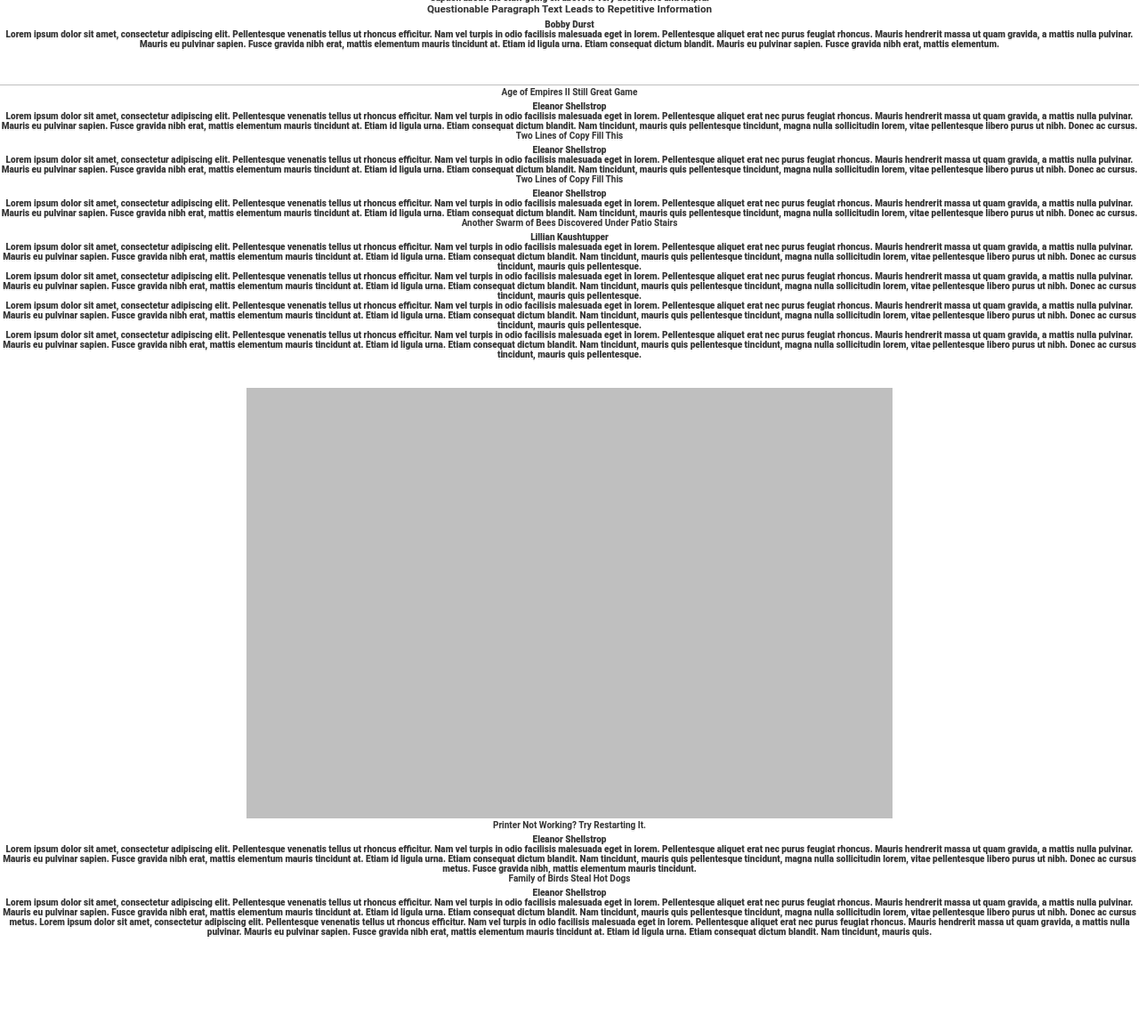
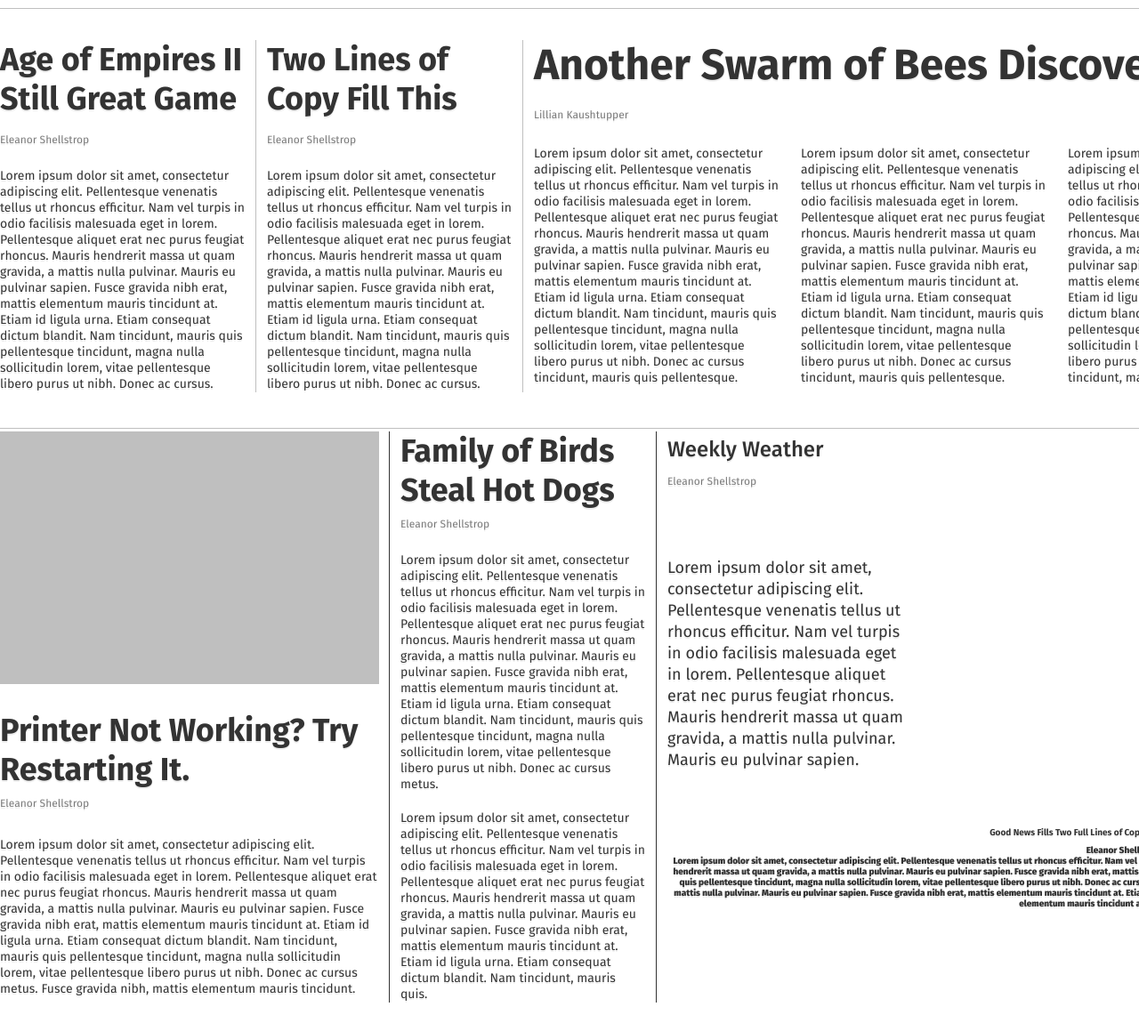
Before and after one commit to AntoXa32/CSS-Grid-Projects, a plain HTML site: page Type Study Buddy/index.html in a window 1280 px wide. Shown: the part 943-2102 px from the top of the page at 89% size. Before the commit the page ends 2028 px from the top, so only its background shows below. Drawn offline with Linux system fonts and the light colour scheme.

Commit message:
add oll sections

```diff
--- a/Type Study Buddy/index.html
+++ b/Type Study Buddy/index.html
@@ -4,6 +4,11 @@
 <head>
     <meta charset="UTF-8">
     <meta name="viewport" content="width=device-width, initial-scale=1.0">
+    <link rel="preconnect" href="https://fonts.googleapis.com">
+    <link rel="preconnect" href="https://fonts.gstatic.com" crossorigin>
+    <link
+        href="https://fonts.googleapis.com/css2?family=Fira+Sans:ital,wght@0,100;0,200;0,300;0,400;0,500;0,600;0,700;0,800;0,900;1,100;1,200;1,300;1,400;1,500;1,600;1,700;1,800;1,900&family=Roboto:ital,wght@0,100;0,300;0,400;0,500;0,700;0,900;1,100;1,300;1,400;1,500;1,700;1,900&display=swap"
+        rel="stylesheet">
     <link rel="stylesheet" href="./styles.css">
     <title>Type Study Buddy</title>
 </head>
@@ -29,18 +34,23 @@
         </div>
     </section>
     <section class="container">
+        <div class="cute">
+            <div class="cute-cats">
                 <div>
-            <div>
-                <h3>Cute Cats Kill with Kindness. Also Teeth and Claws.</h3>
-                <p>Joe Exotic</p>
+                    <h3 class="cute-cats-title">Cute Cats Kill with Kindness. Also Teeth and Claws.</h3>
+                    <p class="cute-cats-text">Joe Exotic</p>
                 </div>
-            <p>Lorem ipsum dolor sit amet, consectetur adipiscing elit. Pellentesque venenatis tellus ut rhoncus
+                <p class="cute-cats-caption">Lorem ipsum dolor sit amet, consectetur adipiscing elit. Pellentesque
+                    venenatis
+                    tellus ut rhoncus
                     efficitur. Nam vel
-                turpis in odio facilisis malesuada eget in lorem. Pellentesque aliquet erat nec purus feugiat rhoncus.
+                    turpis in odio facilisis malesuada eget in lorem. Pellentesque aliquet erat nec purus feugiat
+                    rhoncus.
                     Mauris hendrerit
                     massa ut quam gravida, a mattis nulla pulvinar. Mauris eu pulvinar sapien. Fusce gravida nibh erat,
                     mattis elementum
-                mauris tincidunt at. Etiam id ligula urna. Etiam consequat dictum blandit. Nam tincidunt, mauris quis
+                    mauris tincidunt at. Etiam id ligula urna. Etiam consequat dictum blandit. Nam tincidunt, mauris
+                    quis
                     pellentesque
                     tincidunt, magna nulla sollicitudin lorem, vitae pellentesque libero purus. Fusce gravida nibh erat,
                     mattis elementum
@@ -48,34 +58,40 @@
             </div>
             <div>
                 <img src="/img/Frame 5.png" alt="frame">
-            <p>Caption about the stuff going on above is very descriptive and helpful</p>
+                <p class="cute-cats-text">Caption about the stuff going on above is very descriptive and helpful</p>
             </div>
+            <div class="cute-cats">
                 <div>
-            <div>
-                <h3>Questionable Paragraph Text Leads to Repetitive Information</h3>
-                <p>Bobby Durst</p>
+                    <h3 class="cats-title">Questionable Paragraph Text Leads to Repetitive Information</h3>
+                    <p class="cute-cats-text">Bobby Durst</p>
                 </div>
-            <p>Lorem ipsum dolor sit amet, consectetur adipiscing elit. Pellentesque venenatis tellus ut rhoncus
+                <p class="cute-cats-caption">Lorem ipsum dolor sit amet, consectetur adipiscing elit. Pellentesque
+                    venenatis tellus ut rhoncus
                     efficitur. Nam vel
-                turpis in odio facilisis malesuada eget in lorem. Pellentesque aliquet erat nec purus feugiat rhoncus.
+                    turpis in odio facilisis malesuada eget in lorem. Pellentesque aliquet erat nec purus feugiat
+                    rhoncus.
                     Mauris hendrerit
                     massa ut quam gravida, a mattis nulla pulvinar. Mauris eu pulvinar sapien. Fusce gravida nibh erat,
                     mattis elementum
-                mauris tincidunt at. Etiam id ligula urna. Etiam consequat dictum blandit. Mauris eu pulvinar sapien.
+                    mauris tincidunt at. Etiam id ligula urna. Etiam consequat dictum blandit. Mauris eu pulvinar
+                    sapien.
                     Fusce gravida nibh
                     erat, mattis elementum.</p>
+            </div>
         </div>
         </div>
 
     </section>
     <img src="/img/Line 1.png" alt="line">
     <section class="container">
-        <div>
-            <ul>
-                <li>
-                    <h4>Age of Empires II Still Great Game</h4>
-                    <p>Eleanor Shellstrop</p>
-                    <p>Lorem ipsum dolor sit amet, consectetur adipiscing elit. Pellentesque venenatis tellus ut rhoncus
+        <div class="age">
+            <div class="age-container">
+                <div class="age-wrap">
+                    <h4 class="age-title">Age of Empires II Still Great Game</h4>
+                    <p class="cute-cats-text">Eleanor Shellstrop</p>
+                </div>
+                <p class="age-text">Lorem ipsum dolor sit amet, consectetur adipiscing elit. Pellentesque venenatis
+                    tellus ut rhoncus
                     efficitur. Nam vel
                     turpis in odio facilisis malesuada eget in lorem. Pellentesque aliquet erat nec purus feugiat
                     rhoncus. Mauris hendrerit
@@ -85,11 +101,16 @@
                     quis pellentesque
                     tincidunt, magna nulla sollicitudin lorem, vitae pellentesque libero purus ut nibh. Donec ac
                     cursus.</p>
-                </li>
-                <li>
-                    <h4>Two Lines of Copy Fill This</h4>
-                    <p>Eleanor Shellstrop</p>
-                    <p>Lorem ipsum dolor sit amet, consectetur adipiscing elit. Pellentesque venenatis tellus ut rhoncus
+
+            </div>
+
+            <div class="age-container">
+                <div class="age-wrap">
+                    <h4 class="age-title">Two Lines of Copy Fill This</h4>
+                    <p class="cute-cats-text">Eleanor Shellstrop</p>
+                </div>
+                <p class="age-text">Lorem ipsum dolor sit amet, consectetur adipiscing elit. Pellentesque venenatis
+                    tellus ut rhoncus
                     efficitur. Nam vel
                     turpis in odio facilisis malesuada eget in lorem. Pellentesque aliquet erat nec purus feugiat
                     rhoncus. Mauris hendrerit
@@ -99,29 +120,17 @@
                     quis pellentesque
                     tincidunt, magna nulla sollicitudin lorem, vitae pellentesque libero purus ut nibh. Donec ac
                     cursus.</p>
-                </li>
-                <li>
-                    <h4>Two Lines of Copy Fill This</h4>
-                    <p>Eleanor Shellstrop</p>
-                    <p>Lorem ipsum dolor sit amet, consectetur adipiscing elit. Pellentesque venenatis tellus ut rhoncus
-                        efficitur. Nam vel
-                        turpis in odio facilisis malesuada eget in lorem. Pellentesque aliquet erat nec purus feugiat
-                        rhoncus. Mauris hendrerit
-                        massa ut quam gravida, a mattis nulla pulvinar. Mauris eu pulvinar sapien. Fusce gravida nibh
-                        erat, mattis elementum
-                        mauris tincidunt at. Etiam id ligula urna. Etiam consequat dictum blandit. Nam tincidunt, mauris
-                        quis pellentesque
-                        tincidunt, magna nulla sollicitudin lorem, vitae pellentesque libero purus ut nibh. Donec ac
-                        cursus.</p>
-                </li>
-                <li>
+            </div>
+
+            <div class="bees-container">
+                <div class="age-wrap">
+                    <h4 class="cats-title">Another Swarm of Bees Discovered Under Patio Stairs</h4>
+                    <p class="cute-cats-text">Lillian Kaushtupper</p>
+                </div>
+                <div class="swarm-container">
                     <div>
-                        <h4>Another Swarm of Bees Discovered Under Patio Stairs</h4>
-                        <p>Lillian Kaushtupper</p>
-                    </div>
-                    <ul>
-                        <li>
-                            <p>Lorem ipsum dolor sit amet, consectetur adipiscing elit. Pellentesque venenatis tellus ut
+                        <p class="age-text">Lorem ipsum dolor sit amet, consectetur adipiscing elit. Pellentesque
+                            venenatis tellus ut
                             rhoncus efficitur. Nam vel
                             turpis in odio facilisis malesuada eget in lorem. Pellentesque aliquet erat nec purus
                             feugiat rhoncus. Mauris hendrerit
@@ -132,9 +141,10 @@
                             tincidunt, magna nulla sollicitudin lorem, vitae pellentesque libero purus ut nibh.
                             Donec ac cursus tincidunt, mauris
                             quis pellentesque.</p>
-                        </li>
-                        <li>
-                            <p>Lorem ipsum dolor sit amet, consectetur adipiscing elit. Pellentesque venenatis tellus ut
+                    </div>
+                    <div>
+                        <p class="age-text">Lorem ipsum dolor sit amet, consectetur adipiscing elit. Pellentesque
+                            venenatis tellus ut
                             rhoncus efficitur. Nam vel
                             turpis in odio facilisis malesuada eget in lorem. Pellentesque aliquet erat nec purus
                             feugiat rhoncus. Mauris hendrerit
@@ -145,9 +155,10 @@
                             tincidunt, magna nulla sollicitudin lorem, vitae pellentesque libero purus ut nibh.
                             Donec ac cursus tincidunt, mauris
                             quis pellentesque.</p>
-                        </li>
-                        <li>
-                            <p>Lorem ipsum dolor sit amet, consectetur adipiscing elit. Pellentesque venenatis tellus ut
+                    </div>
+                    <div>
+                        <p class="age-text">Lorem ipsum dolor sit amet, consectetur adipiscing elit. Pellentesque
+                            venenatis tellus ut
                             rhoncus efficitur. Nam vel
                             turpis in odio facilisis malesuada eget in lorem. Pellentesque aliquet erat nec purus
                             feugiat rhoncus. Mauris hendrerit
@@ -158,9 +169,10 @@
                             tincidunt, magna nulla sollicitudin lorem, vitae pellentesque libero purus ut nibh.
                             Donec ac cursus tincidunt, mauris
                             quis pellentesque.</p>
-                        </li>
-                        <li>
-                            <p>Lorem ipsum dolor sit amet, consectetur adipiscing elit. Pellentesque venenatis tellus ut
+                    </div>
+                    <div>
+                        <p class="age-text">Lorem ipsum dolor sit amet, consectetur adipiscing elit. Pellentesque
+                            venenatis tellus ut
                             rhoncus efficitur. Nam vel
                             turpis in odio facilisis malesuada eget in lorem. Pellentesque aliquet erat nec purus
                             feugiat rhoncus. Mauris hendrerit
@@ -171,56 +183,113 @@
                             tincidunt, magna nulla sollicitudin lorem, vitae pellentesque libero purus ut nibh.
                             Donec ac cursus tincidunt, mauris
                             quis pellentesque.</p>
-                        </li>
-                    </ul>
-                </li>
-
-            </ul>
+                    </div>
+                </div>
+            </div>
         </div>
     </section>
+    <img src="/img/Line 1.png" alt="line">
     <section class="container">
+        <div class="printer-container">
+            <div class="printer-section">
+                <img src="/img/Frame 5.png" alt="frame" width="426" height="284">
                 <div>
-            <div>
-                <img src="/img/Frame 5.png" alt="frame">
-                <h4>Printer Not Working?
+                    <h4 class="age-title">Printer Not Working?
                         Try Restarting It.</h4>
-                <p>Eleanor Shellstrop</p>
+                    <p class="cute-cats-text">Eleanor Shellstrop</p>
+                </div>
+                <p class="age-text">
                     Lorem ipsum dolor sit amet, consectetur adipiscing elit. Pellentesque venenatis tellus ut rhoncus
                     efficitur. Nam vel
-                turpis in odio facilisis malesuada eget in lorem. Pellentesque aliquet erat nec purus feugiat rhoncus.
+                    turpis in odio facilisis malesuada eget in lorem. Pellentesque aliquet erat nec purus feugiat
+                    rhoncus.
                     Mauris hendrerit
                     massa ut quam gravida, a mattis nulla pulvinar. Mauris eu pulvinar sapien. Fusce gravida nibh erat,
                     mattis elementum
-                mauris tincidunt at. Etiam id ligula urna. Etiam consequat dictum blandit. Nam tincidunt, mauris quis
+                    mauris tincidunt at. Etiam id ligula urna. Etiam consequat dictum blandit. Nam tincidunt, mauris
+                    quis
                     pellentesque
                     tincidunt, magna nulla sollicitudin lorem, vitae pellentesque libero purus ut nibh. Donec ac cursus
                     metus. Fusce gravida
                     nibh, mattis elementum mauris tincidunt.
+                </p>
             </div>
+            <div class="printer-section">
                 <div>
-                <h4>Family of Birds Steal Hot Dogs</h4>
-                <p>Eleanor Shellstrop</p>
+                    <h4 class="age-title">Family of Birds Steal Hot Dogs</h4>
+                    <p class="cute-cats-text">Eleanor Shellstrop</p>
+                </div>
+                <p class="age-text printer-span">
                     Lorem ipsum dolor sit amet, consectetur adipiscing elit. Pellentesque venenatis tellus ut rhoncus
                     efficitur. Nam vel
-                turpis in odio facilisis malesuada eget in lorem. Pellentesque aliquet erat nec purus feugiat rhoncus.
+                    turpis in odio facilisis malesuada eget in lorem. Pellentesque aliquet erat nec purus feugiat
+                    rhoncus.
                     Mauris hendrerit
                     massa ut quam gravida, a mattis nulla pulvinar. Mauris eu pulvinar sapien. Fusce gravida nibh erat,
                     mattis elementum
-                mauris tincidunt at. Etiam id ligula urna. Etiam consequat dictum blandit. Nam tincidunt, mauris quis
+                    mauris tincidunt at. Etiam id ligula urna. Etiam consequat dictum blandit. Nam tincidunt, mauris
+                    quis
                     pellentesque
                     tincidunt, magna nulla sollicitudin lorem, vitae pellentesque libero purus ut nibh. Donec ac cursus
                     metus.
 
-                Lorem ipsum dolor sit amet, consectetur adipiscing elit. Pellentesque venenatis tellus ut rhoncus
+                    <span>
+                        Lorem ipsum dolor sit amet, consectetur adipiscing elit. Pellentesque venenatis tellus ut
+                        rhoncus
                         efficitur. Nam vel
-                turpis in odio facilisis malesuada eget in lorem. Pellentesque aliquet erat nec purus feugiat rhoncus.
+                        turpis in odio facilisis malesuada eget in lorem. Pellentesque aliquet erat nec purus feugiat
+                        rhoncus.
                         Mauris hendrerit
-                massa ut quam gravida, a mattis nulla pulvinar. Mauris eu pulvinar sapien. Fusce gravida nibh erat,
+                        massa ut quam gravida, a mattis nulla pulvinar. Mauris eu pulvinar sapien. Fusce gravida nibh
+                        erat,
                         mattis elementum
-                mauris tincidunt at. Etiam id ligula urna. Etiam consequat dictum blandit. Nam tincidunt, mauris quis.
+                        mauris tincidunt at. Etiam id ligula urna. Etiam consequat dictum blandit. Nam tincidunt, mauris
+                        quis.
+                    </span>
+                </p>
+            </div>
+            <div class="weekly-container">
+                <div class="weekly-section">
+                    <div class="weekly-containers">
+                        <div>
+                            <h4 class="weekly-title">Weekly Weather</h4>
+                            <p class="cute-cats-text">Eleanor Shellstrop</p>
+                        </div>
+                        <p class="cute-cats-caption">Lorem ipsum dolor sit amet, consectetur adipiscing elit.
+                            Pellentesque venenatis tellus ut
+                            rhoncus
+                            efficitur. Nam vel
+                            turpis in odio facilisis malesuada eget in lorem. Pellentesque aliquet erat nec purus
+                            feugiat
+                            rhoncus. Mauris hendrerit
+                            massa ut quam gravida, a mattis nulla pulvinar. Mauris eu pulvinar sapien.</p>
                     </div>
                     <div></div>
-            <div></div>
+                </div>
+                <div>
+                    <h4>Good News Fills Two Full Lines of Copy Surprising All Who Doubted</h4>
+                    <p>Eleanor Shellstrop</p>
+                    <p>Lorem ipsum dolor sit amet, consectetur adipiscing elit. Pellentesque venenatis tellus ut rhoncus
+                        efficitur. Nam vel
+                        turpis in odio facilisis malesuada eget in lorem. Pellentesque aliquet erat nec purus feugiat
+                        rhoncus. Mauris hendrerit
+                        massa ut quam gravida, a mattis nulla pulvinar. Mauris eu pulvinar sapien. Fusce gravida nibh
+                        erat,
+                        mattis elementum
+                        mauris tincidunt at. Etiam id ligula urna. Etiam consequat dictum blandit. Nam tincidunt, mauris
+                        quis pellentesque
+                        tincidunt, magna nulla sollicitudin lorem, vitae pellentesque libero purus ut nibh. Donec ac
+                        cursus
+                        metus. Pellentesque
+                        aliquet erat nec purus feugiat rhoncus. Mauris hendrerit massa ut quam gravida, a mattis nulla
+                        pulvinar. Mauris eu
+                        pulvinar sapien. Fusce gravida nibh erat, mattis elementum mauris tincidunt at. Etiam id ligula
+                        urna. Etiam consequat
+                        dictum blandit. Nam tincidunt, mauris quis. usce gravida nibh erat, mattis elementum mauris
+                        tincidunt at. Etiam id
+                        ligula urna.</p>
+                </div>
+            </div cl>
         </div>
     </section>
 </body>
--- a/Type Study Buddy/styles.css
+++ b/Type Study Buddy/styles.css
@@ -13,8 +13,7 @@ html {
 }
 
 body {
-
-    font-family: "Roboto", Arial, sans-serif;
+    font-family: "Fira Sans", Arial, sans-serif;
     background-color: #fff;
 }
 
@@ -24,7 +23,7 @@ h3,
 h4,
 h5,
 h6 {
-    margin: 0 0 5px 0;
+    margin: 0 0 8px 0;
 }
 
 .container {
@@ -64,3 +63,130 @@ h6 {
     display: grid;
     gap: 32px;
 }
+
+.cute {
+    display: grid;
+    grid-template-columns: 576px 726px 426px;
+    gap: 24px;
+}
+
+.cute-cats {
+    display: grid;
+    grid-template-rows: repeat(2, 1fr);
+    gap: 24px;
+}
+
+.cute-cats-title {
+    font-weight: 700;
+    font-size: 64px;
+    line-height: 72px;
+    text-align: left;
+}
+
+.cute-cats-text {
+    font-weight: 400;
+    font-size: 12px;
+    line-height: 16px;
+    text-align: left;
+    color: #00000080;
+}
+
+.cute-cats-caption {
+    font-weight: 400;
+    font-size: 18px;
+    line-height: 24px;
+    text-align: left;
+}
+
+.cats-title {
+    font-weight: 700;
+    font-size: 48px;
+    line-height: 56px;
+    text-align: left;
+}
+
+.age {
+    display: grid;
+    grid-template-columns: 288px 288px 1176px;
+    gap: 12px;
+    margin-top: 32px;
+}
+
+.age-container {
+    display: grid;
+    gap: 24px;
+    border-right: 1px solid #00000040;
+    padding-right: 12px;
+}
+
+.age-wrap {
+    display: grid;
+    gap: 8px;
+}
+
+.age-title {
+    font-weight: 700;
+    font-size: 36px;
+    line-height: 44px;
+    text-align: left;
+}
+
+.age-text {
+    font-weight: 400;
+    font-size: 14px;
+    line-height: 18px;
+    text-align: left;
+}
+
+.bees-container {
+    display: grid;
+    gap: 24px;
+}
+
+.swarm-container {
+    display: grid;
+    grid-template-columns: repeat(4, 1fr);
+    gap: 24px;
+}
+
+.printer-container {
+    display: grid;
+    grid-template-columns: repeat(3, 438px 288px 1026px);
+    gap: 12px;
+}
+
+.printer-section {
+    display: grid;
+    border-right: 1px solid;
+    padding-right: 12px;
+    gap: 24px;
+}
+
+.printer-span {
+    display: grid;
+    gap: 20px;
+}
+
+.weekly-container {
+    display: grid;
+    gap: 12px;
+
+}
+
+.weekly-section {
+    display: grid;
+    gap: 24px;
+    grid-template-columns: repeat(2, 276px 1fr);
+}
+
+.weekly-title {
+    font-weight: 500;
+    font-size: 24px;
+    line-height: 40px;
+    text-align: left;
+}
+
+.weekly-containers {
+    display: grid;
+    gap: 24px;
+}
```
Also changed, not shown: img/Line 3.png (added). Lines whose indentation alone changed are shown as unchanged.
